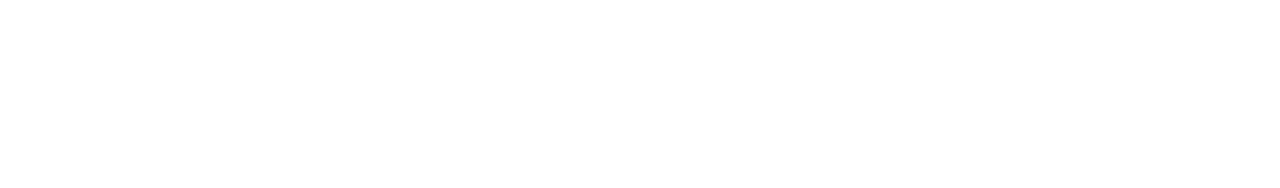
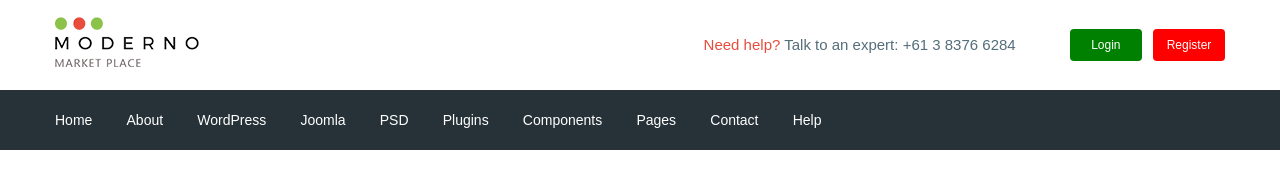
Before and after one commit to aleksandr-kolmakov/Moderno, a website: page app/index.html in a window 1280 px wide. Drawn offline with nearby package versions, Linux system fonts and the light colour scheme; files that its build step writes are made by us from their sources.

Commit message:
added header

```diff
--- a/app/index.html
+++ b/app/index.html
@@ -1,17 +1,118 @@
 <!DOCTYPE html>
 <html lang="en">
+
 <head>
     <meta charset="UTF-8">
     <meta name="viewport" content="width=device-width, initial-scale=1.0">
     <title>Document</title>
+    <link href="https://fonts.googleapis.com/css2?family=Roboto:wght@500;700&display=swap" rel="stylesheet">
     <link rel="stylesheet" href="css/libs.min.css">
     <link rel="stylesheet" href="css/style.min.css">
 </head>
+
 <body>
+
+    <header class="header">
+        <div class="header__top">
+            <div class="container">
+                <div class="header__top-inner">
+
+                    <div class="header__logo">
+                        <a href="#">
+                            <img src="images/logo.png" alt="">
+                        </a>
+                    </div>
+                    <div class="header__text">
+                        <a href="#">
+                            <span>Need help?</span>
+                        </a>
+                        Talk to an expert:
+                        <a class="header__phone" href="tel:+61383766284">+61 3 8376 6284</a>
+                    </div>
+
+                    <div class="header__box">
+                        <a class="basket" href="#"></a>
+                        <a class="header__btn header__btn-login" href="#">Login</a>
+                        <a class="header__btn header__btn-register" href="#">Register</a>
+                    </div>
+                    <!-- /.header__btn -->
+                </div>
+                <!-- /.header__top-inner -->
+            </div>
+            <!-- /.container -->
+        </div>
+        <!-- /.header__top -->
+
+            <div class="header__menu">
+                <div class="container">
+                    <nav class="menu">
+                        <ul class="menu__list">
+                            <li>
+                                <a href="#">
+                                    Home
+                                </a>
+                            </li>
+                            <li>
+                                <a href="#">
+                                    About
+                                </a>
+                            </li>
+                            <li>
+                                <a href="#">
+                                    WordPress
+                                </a>
+                            </li>
+                            <li>
+                                <a href="#">
+                                    Joomla
+                                </a>
+                            </li>
+                            <li>
+                                <a href="#">
+                                    PSD
+                                </a>
+                            </li>
+                            <li>
+                                <a href="#">
+                                    Plugins
+                                </a>
+                            </li>
+                            <li>
+                                <a href="#">
+                                    Components
+                                </a>
+                            </li>
+                            <li>
+                                <a href="#">
+                                    Pages
+                                </a>
+                            </li>
+                            <li>
+                                <a href="#">
+                                    Contact
+                                </a>
+                            </li>
+                            <li>
+                                <a href="#">
+                                    Help
+                                </a>
+                            </li>
+                        </ul>
+                    </nav>
+                    <!-- /.menu -->
+                </div>
+                <!-- /.container -->
+            </div>
+            <!-- /.header__menu -->
+
+
+    </header>
+    <!-- /.header -->
 
 
     <script src="https://ajax.googleapis.com/ajax/libs/jquery/3.5.1/jquery.min.js"></script>
     <script src="js/libs.min.js"></script>
     <script src="js/main.min.js"></script>
 </body>
+
 </html>
--- /dev/null
+++ b/app/scss/_fonts.scss
@@ -0,0 +1,7 @@
+@font-face{
+    font-family: 'Roboto-Regular', sans-serif;
+    src: url('../fonts/Roboto-Regular.woff2') format('woff2'),
+         url('../fonts/Roboto-Regular.woff') format('woff');
+
+         font-display: swap;
+}
--- /dev/null
+++ b/app/scss/_global.scss
@@ -0,0 +1,35 @@
+html{
+    box-sizing: border-box;
+}
+
+*,
+*::before,
+*::after{
+    box-sizing: inherit;
+}
+
+a{
+    display: inline-block;
+    text-decoration: none;
+    color: $text;
+}
+
+ul,
+li{
+    margin: 0;
+    padding: 0;
+    list-style: none;
+}
+
+body{
+    font-family: 'Roboto-Regular', sans-serif;
+    font-weight: 400;
+    font-size: 15px;
+    line-height: 24px;
+    color: $text;
+}
+.container{
+    max-width: 1200px;
+    margin: 0 auto;
+    padding: 0 15px;
+}
--- /dev/null
+++ b/app/scss/_vars.scss
@@ -0,0 +1,4 @@
+$text: #546e7a;
+$red: #e74c3c;
+$green: #8bc34a;
+$bg: #263238;
--- a/app/scss/style.scss
+++ b/app/scss/style.scss
@@ -1,13 +1,58 @@
-html{
-    box-sizing: border-box;
+@import'vars';
+@import'global';
+@import'fonts';
+
+.header__top-inner{
+    display: flex;
+    justify-content: space-between;
+    height: 90px;
+    align-items: center;
 }
 
-*,
-*::before,
-*::after{
-    box-sizing: inherit;
+.header__text{
+    margin-left: auto;
+    margin-right: 50px;
+    span{
+        color: $red;
+    }
 }
 
-.box{
+.header__btn{
+    padding: 4px;
+    width: 72px;
+    border-radius: 4px;
+    text-align: center;
+    color: #fff;
+    font-size: 12px;
+}
+
+.header__btn-login{
+    background-color: green;
+}
+.header__btn-register{
+    background-color: red;
+    margin-left: 7px;
+}
+
+.header__menu{
+    background-color: $bg;
+}
+
+.menu{
     display: flex;
+    align-items: center;
+    height: 60px;
 }
+
+.menu__list{
+    li{
+        display: inline-block;
+        & + li{
+            margin-left: 30px;
+        }
+    }
+    a{
+        color: #fff;
+        font-size: 14px;
+    }
+}
--- a/gulpfile.js
+++ b/gulpfile.js
@@ -8,7 +8,7 @@ let gulp = require('gulp'),
     cssmin = require('gulp-cssmin');
 
 gulp.task('sass', function(){
-   return gulp.src('app/scss/style.scss')
+   return gulp.src('app/scss/**/*.scss')
            .pipe(sass({outputStyle: 'compressed'}))
            .pipe(rename({suffix: '.min'}))
            .pipe(autoprefixer({
@@ -58,7 +58,7 @@ gulp.task('browser-sync', function() {
 });
 
 gulp.task('watch', function(){
-    gulp.watch('app/scss/style.scss', gulp.parallel('sass'))
+    gulp.watch('app/scss/**/*.scss', gulp.parallel('sass'))
     gulp.watch('app/*.html', gulp.parallel('html'))
     gulp.watch('app/js/*.js', gulp.parallel('js'))
 });
```
Also changed, not shown: app/fonts/Roboto-Bold.ttf (added), app/fonts/Roboto-Medium.ttf (added), app/fonts/Roboto-Regular.woff (added), app/fonts/Roboto-Regular.woff2 (added), app/images/logo.png (added), 1 other file.
